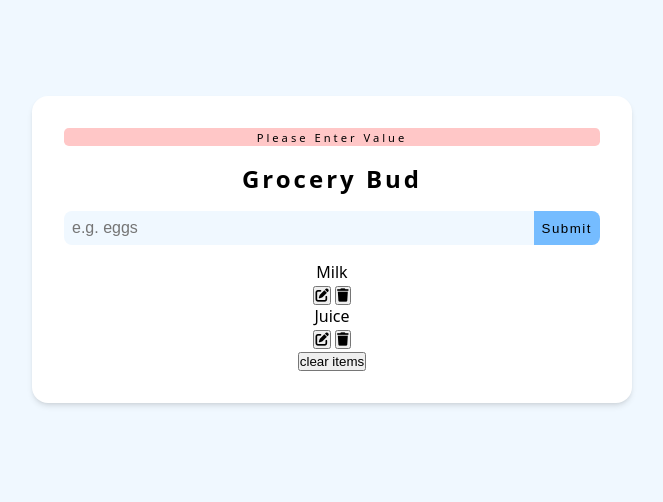
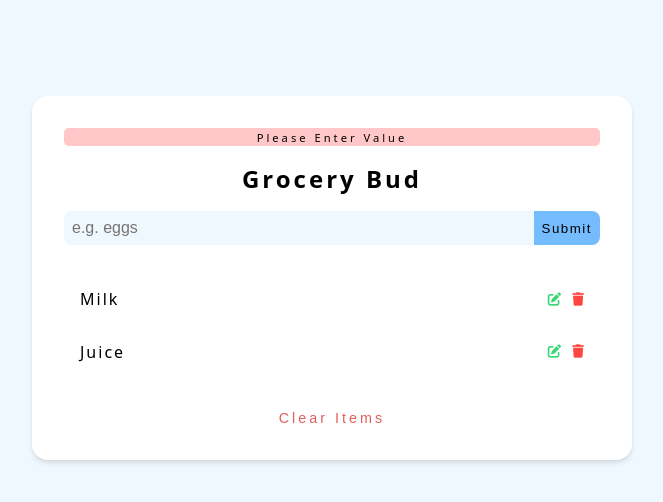
Before and after one commit to sun-n-y/groceryList, a plain HTML site: page index.html in a window 1280 px wide. Shown: the whole page, without its empty margins (308-971 px from the left). Drawn offline with Linux system fonts and the light colour scheme.

Commit message:
add gorocery list css complete

```diff
--- a/style.css
+++ b/style.css
@@ -73,3 +73,69 @@ body {
     color: white;
     background-color: rgba(0, 132, 255, 0.884);
 }
+
+.list-container {
+    margin: 2rem 0;
+}
+
+.list-item {
+    display: flex;
+    justify-content: space-between;
+    align-items: center;
+    padding: .7rem 1rem;
+    transition: all .5s ease;
+    margin-bottom: .5rem;
+    border-radius: .5rem;
+}
+
+.list-item:hover {
+    background-color: aliceblue;
+}
+
+.item-info {
+    letter-spacing: 2px;
+}
+
+.btn-container {
+    display: flex;
+    column-gap: .7rem;
+}
+
+.edit-btn {
+    border: none;
+    background-color: transparent;
+    color: rgba(7, 204, 83, 0.795);
+    cursor: pointer;
+    transition: all .5s ease;
+}
+
+.edit-btn:hover {
+    color: rgba(2, 139, 14, 0.863);
+}
+
+.trash-btn {
+    border: none;
+    background-color: transparent;
+    color: rgba(255, 8, 0, 0.753);
+    cursor: pointer;
+    transition: all .5s ease;
+}
+
+.trash-btn:hover {
+    color: rgba(165, 8, 2, 0.753);
+}
+
+.clear-btn {
+    background-color: transparent;
+    border: none;
+    text-transform: capitalize;
+    letter-spacing: 3px;
+    color: rgba(209, 8, 1, 0.644);
+    cursor: pointer;
+    transition: all .5s ease;
+    font-size: .9rem;
+}
+
+.clear-btn:hover {
+    color: rgba(114, 4, 0, 0.644);
+}
```
